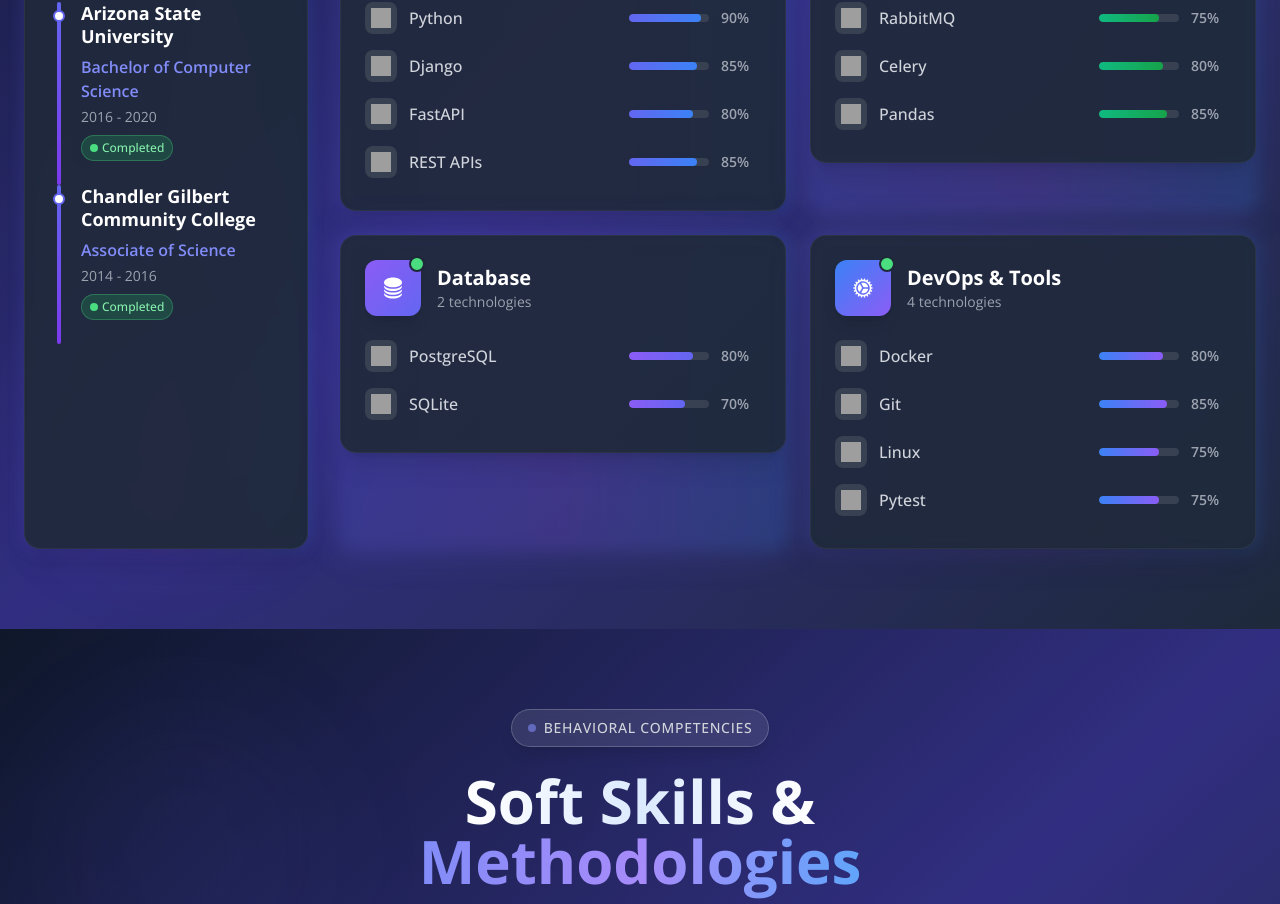
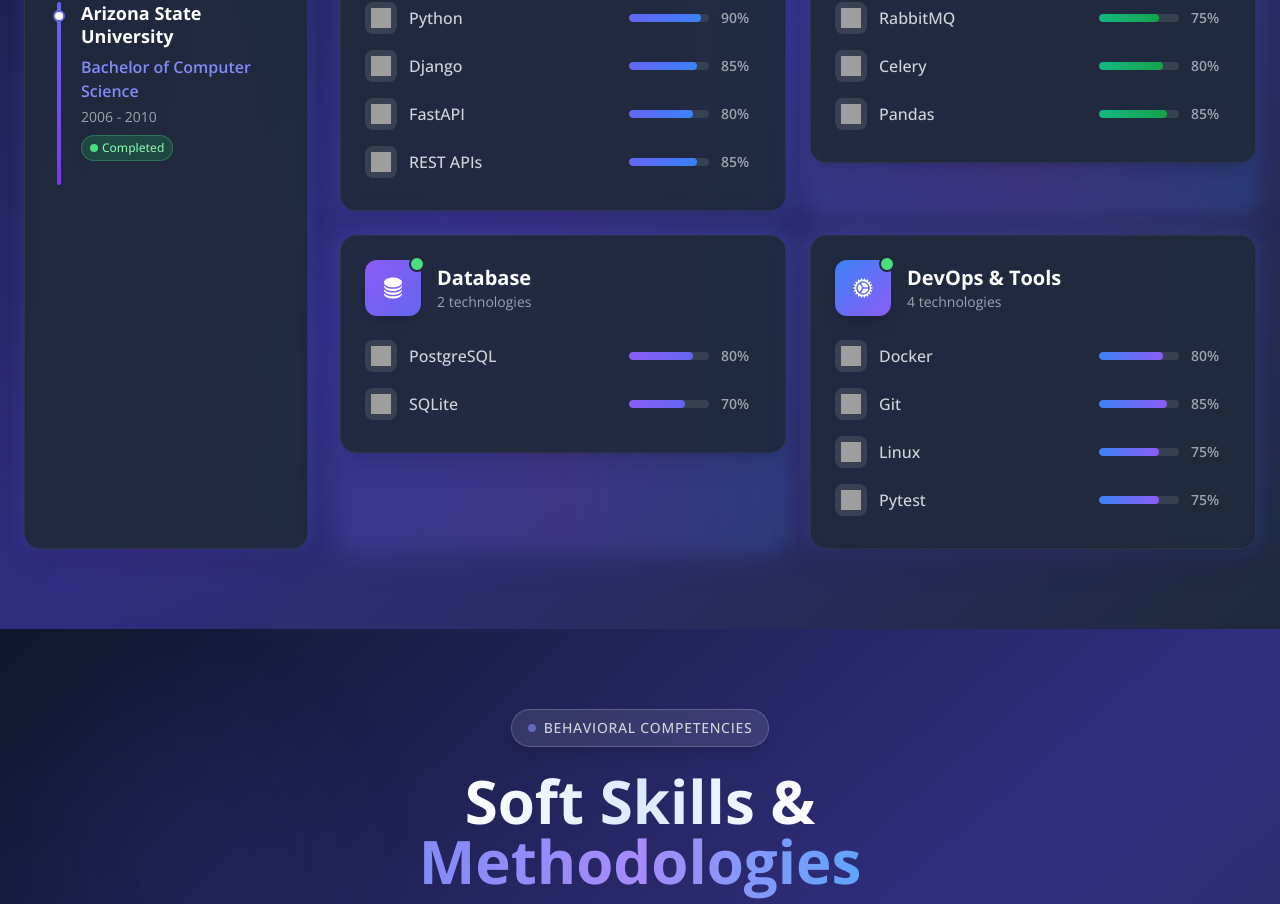
Before and after one commit to Jorge-database/my_portfolio, a React (Vite) app: page / in a window 1280 px wide. Shown: the part 6432-7336 px from the top of the page. Built offline with nearby package versions, Linux system fonts and the light colour scheme; grey boxes are pictures that could not be loaded.

Commit message:
Update Skills.tsx

```diff
--- a/src/components/Skills.tsx
+++ b/src/components/Skills.tsx
@@ -6,15 +6,8 @@
       name: "Arizona State University",
       institution: "Bachelor of Computer Science",
       status: "Completed",
-      startDate: "2016",
-      endDate: "2020",
-    },
-    {
-      name: "Chandler Gilbert Community College",
-      institution: "Associate of Science",
-      status: "Completed",
-      startDate: "2014",
-      endDate: "2016",
+      startDate: "2006",
+      endDate: "2010",
     },
   ];
 
```
